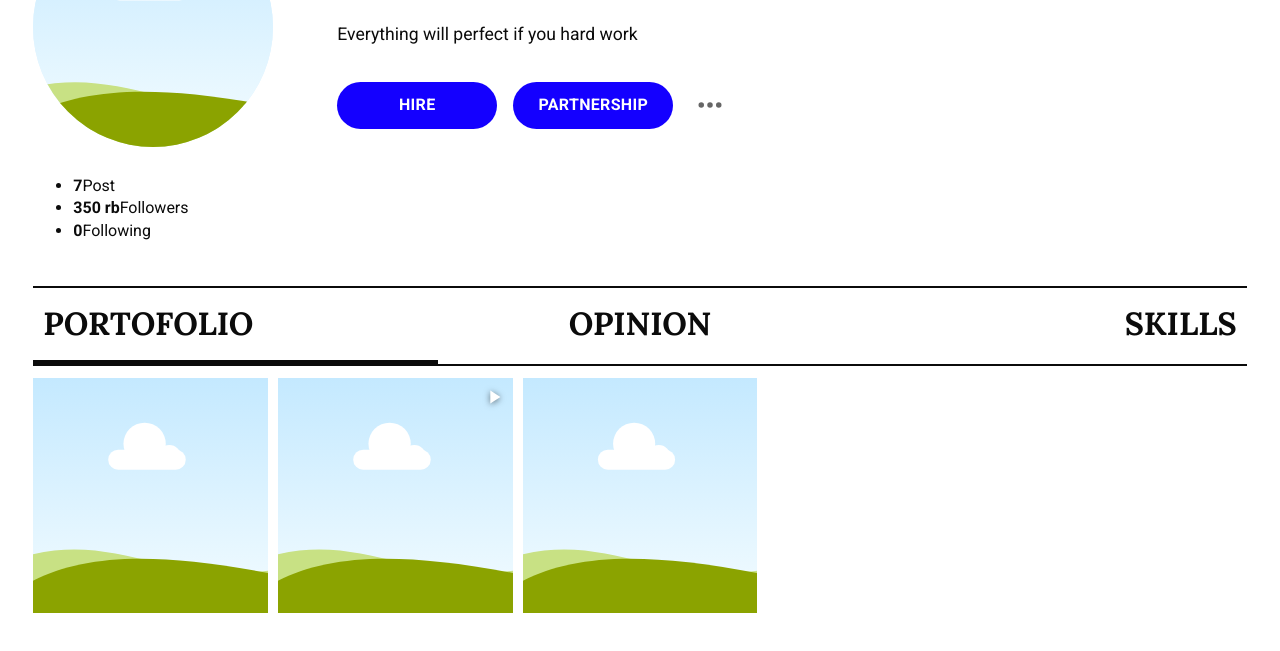
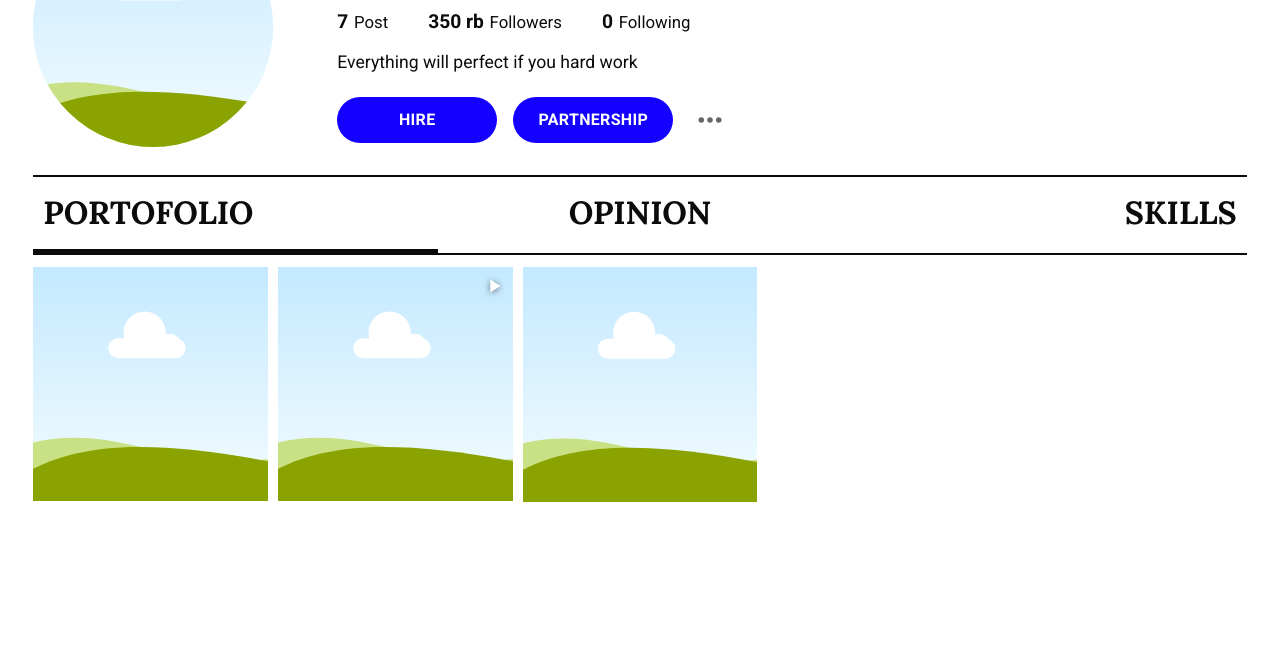
Before and after one commit to azmiyasid/webprofileproject, a plain HTML site: page index.html in a window 1280 px wide. Shown: the part 125-776 px from the top of the page. Drawn offline with Linux system fonts and the light colour scheme.

Commit message:
Add profile stats section to CSS grid layout

```diff
--- a/style.css
+++ b/style.css
@@ -99,6 +99,7 @@ h1, p { margin: 0; }
   grid-template-columns: 88px minmax(0, 1fr);
   grid-template-areas:
     "photo info"
+    "stats stats"
     "bio bio"
     "actions actions";
   gap: 12px 16px;
@@ -119,6 +120,25 @@ h1, p { margin: 0; }
   overflow-wrap: anywhere;
 }
 
+.profile__stats {
+  grid-area: stats;
+  display: flex;
+  justify-content: space-around;
+  gap: 12px;
+  margin: 0;
+  padding: 0;
+  list-style: none;
+  text-align: center;
+}
+.profile__stats strong { display: block; font-size: 1.15rem; }
+.profile__stats span { color: var(--muted); font-size: .85rem; }
+
+@media (min-width: 720px) {
+  .profile__stats { justify-content: flex-start; gap: 40px; text-align: left; }
+  .profile__stats strong { display: inline; margin-right: .3em; font-size: 1.2rem; }
+  .profile__stats span { color: var(--ink); font-size: 1.05rem; }
+}
+
 .profile__title {
   margin-top: 2px;
   color: var(--muted);
@@ -137,6 +157,7 @@ h1, p { margin: 0; }
     grid-template-columns: clamp(160px, 20vw, 240px) minmax(0, 1fr);
     grid-template-areas:
       "photo info"
+      "photo stats"
       "photo bio"
       "photo actions";
     column-gap: clamp(28px, 5vw, 64px);
@@ -145,7 +166,7 @@ h1, p { margin: 0; }
     padding: 12px 0 28px;
   }
   .profile__photo { align-self: center; }
-  .profile__info, .profile__bio, .profile__actions { align-self: start; }
+  .profile__info, profile__stats, .profile__bio, .profile__actions { align-self: start; }
   .profile__bio { font-size: 1.1rem; }
   .profile__actions { gap: 16px; margin-top: 6px; }
   .profile__actions .btn { flex: 0 0 auto; min-width: 160px; }
```
